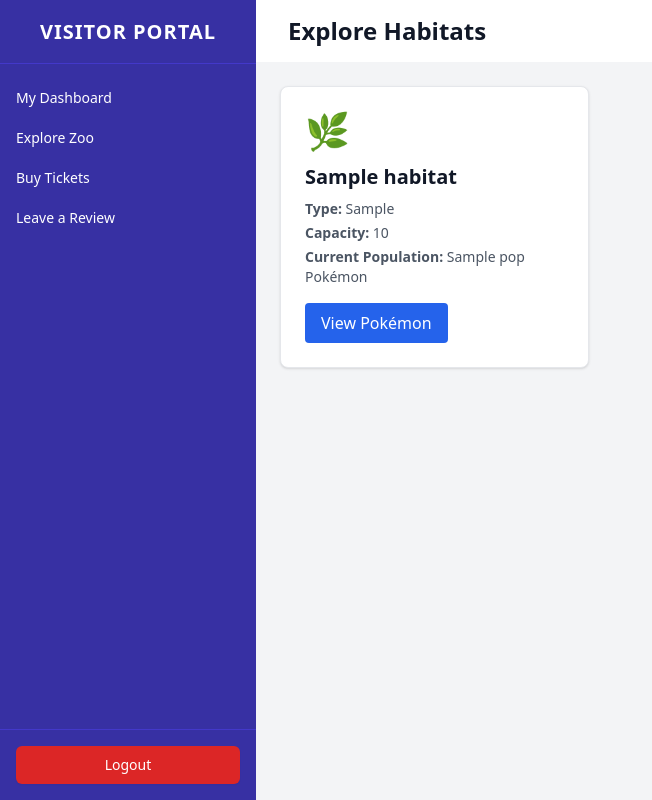
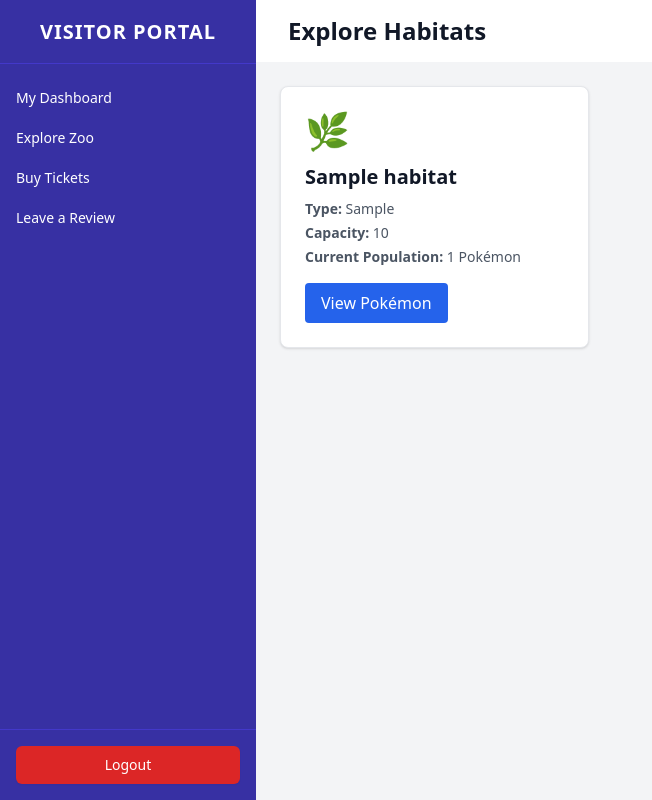
Before and after one commit to catursetyo/pokezoo-dbs, a FastAPI app: template app/templates/visitor/explore.html in a window 1280 px wide. Shown: the whole page, without its empty margins (0-652 px from the left). Run offline with FastAPI, Linux system fonts and the light colour scheme; the template is opened without the code that fills it: most values are stand-ins (such as "Sample title", 1, 10 or a date in 2020); some libraries are stand-ins or nearby versions.

Commit message:
fix(visitor): display population_count value

```diff
--- a/app/routes/visitor/visitor_routes.py
+++ b/app/routes/visitor/visitor_routes.py
@@ -160,7 +160,7 @@ async def explore(request: Request):
             h.habitat_type,
             h.capacity,
             h.status,
-            COUNT(p.pokemon_id) AS pop
+            COUNT(p.pokemon_id) AS population_count
         FROM habitats h
         LEFT JOIN pokemon p
             ON h.habitat_id = p.habitat_id
--- a/app/templates/visitor/explore.html
+++ b/app/templates/visitor/explore.html
@@ -37,7 +37,7 @@
         </p>
 
         <p class="text-sm text-gray-600 mb-4">
-            <span class="font-semibold">Current Population:</span> {{ h.pop }} Pokémon
+            <span class="font-semibold">Current Population:</span> {{ h['population_count'] }} Pokémon
         </p>
 
         <a href="/visitor/habitats/{{ h.habitat_id }}"
```
